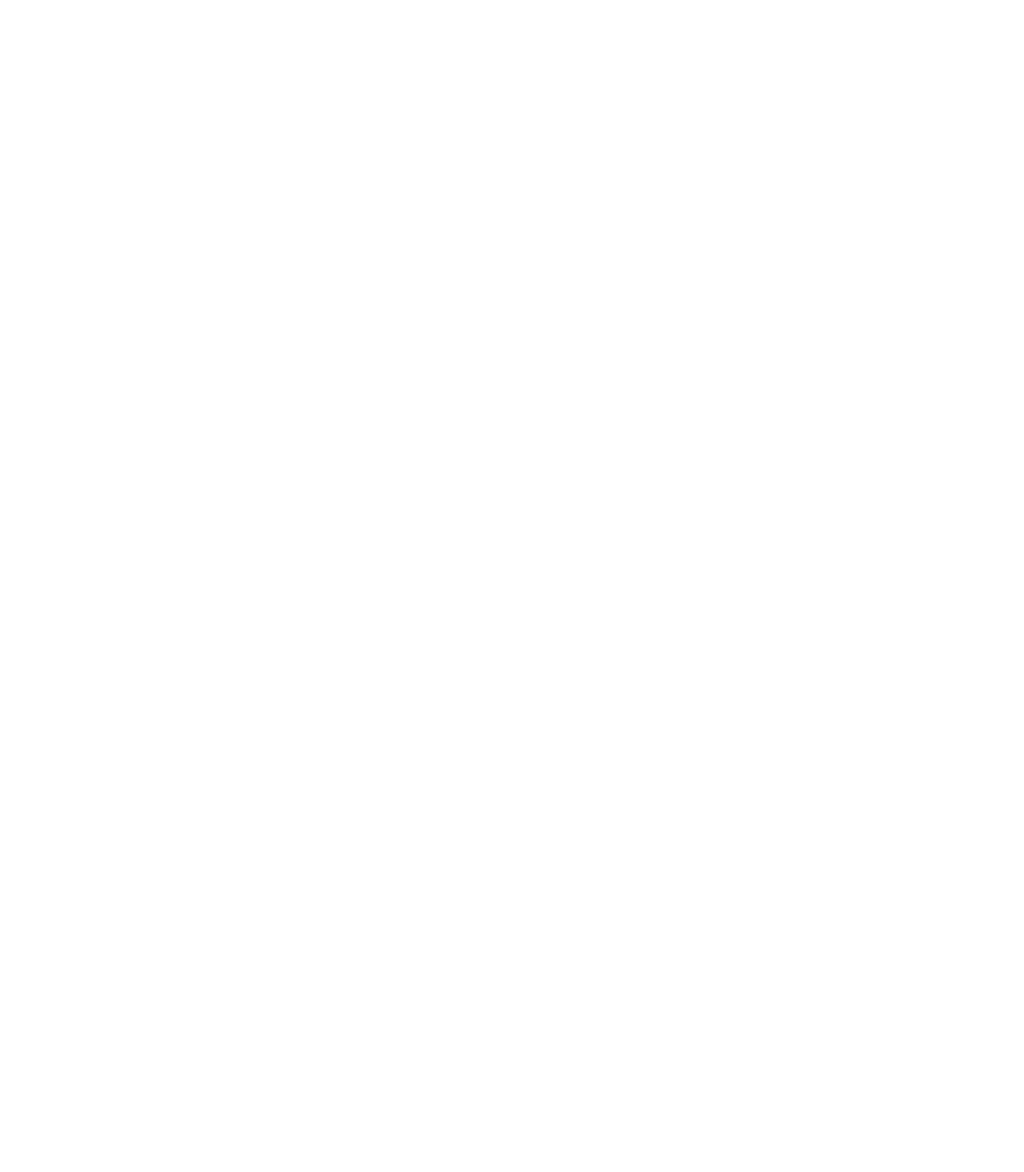
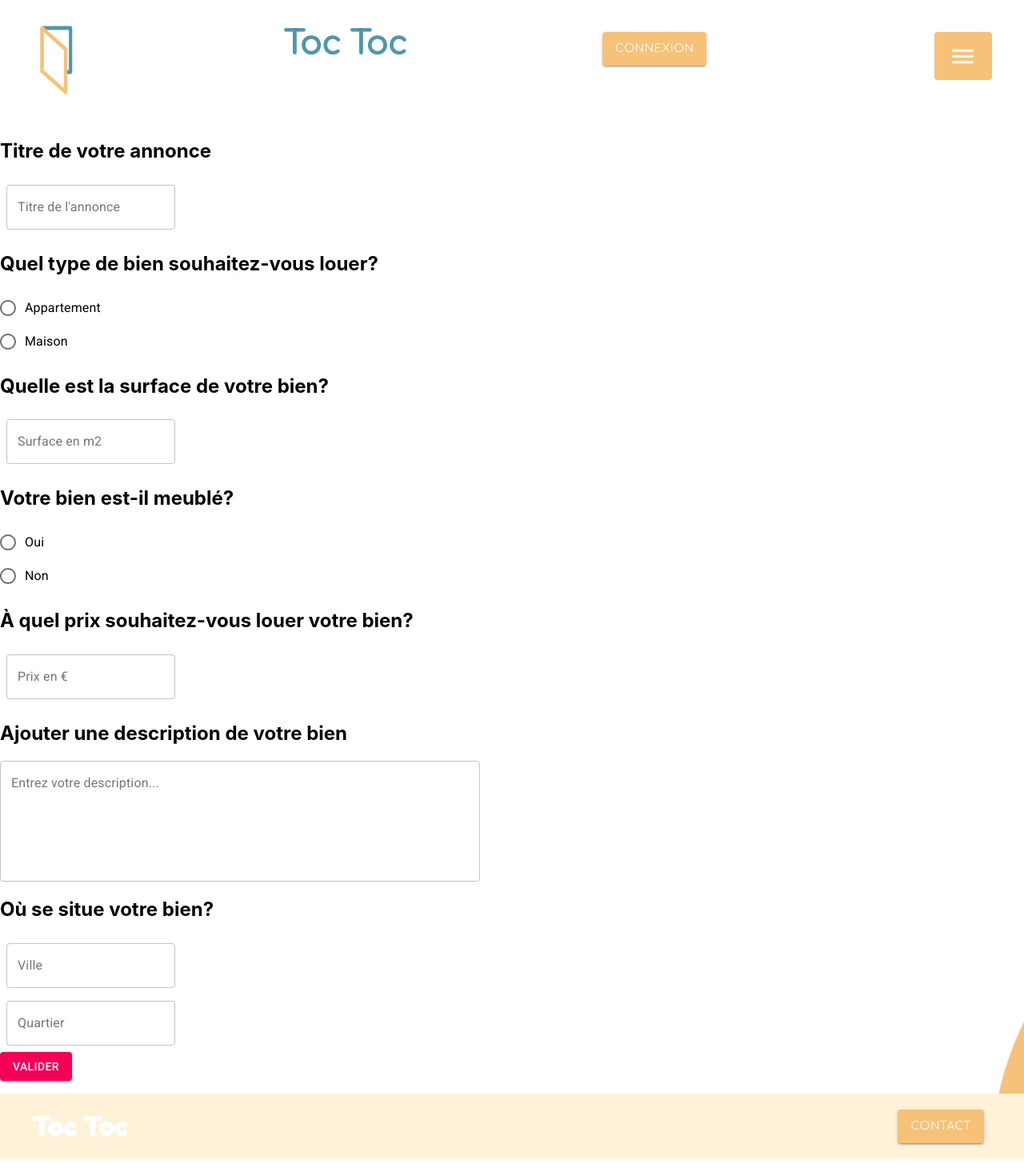
Before and after one commit to anaisjarnac/Toc-Toc, a React (Create React App) app: page /flat in a window 1280 px wide. Shown: the whole page at 80% size. Before the commit the page ends 800 px from the top, so only its background shows below. Built offline with nearby package versions, Linux system fonts and the light colour scheme.

Commit message:
flat-api-connection

```diff
--- a/package.json
+++ b/package.json
@@ -10,6 +10,7 @@
     "@testing-library/react": "^11.2.6",
     "@testing-library/user-event": "^12.8.3",
     "axios": "^0.21.1",
+    "express": "^4.17.1",
     "react": "^17.0.2",
     "react-dom": "^17.0.2",
     "react-router-dom": "^5.2.0",
--- a/src/App.js
+++ b/src/App.js
@@ -5,7 +5,7 @@ import Main from "./layout/Main";
 import Home from "./view/home/Home";
 import MarketPlace from "./view/marketplace/MarketPlace";
 import Connexion from "./common/components/Connexion";
-import DeposerBien from "./view/deposerbien/DeposerBien";
+import AddFlat from "./view/addflat/AddFlat";
 
 function App() {
   return (
@@ -49,10 +49,10 @@ function App() {
         />
         <Route
           exact
-          path="/deposerbien"
+          path="/flat"
           render={() => (
             <Main>
-              <DeposerBien />
+              <AddFlat />
             </Main>
           )}
         />
--- /dev/null
+++ b/src/view/addflat/AddFlat.jsx
@@ -0,0 +1,184 @@
+import React, { useState } from 'react';
+import ImagesUpload from './components/ImagesUpload';
+import Radio from '@material-ui/core/Radio';
+import RadioGroup from '@material-ui/core/RadioGroup';
+import FormControlLabel from '@material-ui/core/FormControlLabel';
+import TextField from '@material-ui/core/TextField';
+import Button from '@material-ui/core/Button';
+import { makeStyles } from '@material-ui/core';
+import axios from 'axios';
+
+const useStyles = makeStyles((theme) => ({
+  root: {
+    '& > *': {
+      margin: theme.spacing(1),
+    },
+  },
+  flatDescription: {
+    width: 600,
+  },
+}));
+
+function AddFlat(props) {
+  const classes = useStyles();
+
+  const [form, setForm] = React.useState({
+    type: '',
+    title: '',
+    city: '',
+    district: '',
+    images: [],
+    area: '',
+    furnished: '',
+    price: '',
+    description: '',
+  });
+
+  // const handleUploadImage = (imageUrl) => {
+  //   setImage((images) => [...images, imageUrl]);
+  // };
+
+  const handleChange = (e) => {
+    setForm({ ...form, [e.target.name]: e.target.value });
+  };
+
+
+//   const config = {
+//     headers: { "Authorization": `Bearer ${token}` }
+// };
+
+  // const postForm = () => {
+  //   axios.post("https://toctoc-api.herokuapp.com/flat", form, config)
+  //   .then(res => {
+  //     console.log(res);
+  //   })
+  // }
+
+  const postForm = () => {
+    axios.post("https://toctoc-api.herokuapp.com/flat", form, {
+      headers: {
+        'Authorization': `Bearer ${token}` }
+      })
+    .then(res => {
+      console.log(res);
+    })
+  }
+
+  const handleClick = () => {
+    console.log(form);
+    postForm();
+  };
+
+  return (
+    <div>
+      <div>
+        <h2>Titre de votre annonce</h2>
+        <form className={classes.root} noValidate autoComplete="off">
+          <TextField
+            label="Titre de l'annonce"
+            variant="outlined"
+            name="title"
+            value={form.title}
+            onChange={handleChange}
+          />
+        </form>
+      </div>
+      <div>
+        <h2>Quel type de bien souhaitez-vous louer?</h2>
+        <RadioGroup value={form.type} onChange={handleChange} name="type">
+          <FormControlLabel
+            value="flat"
+            control={<Radio />}
+            label="Appartement"
+          />
+          <FormControlLabel value="house" control={<Radio />} label="Maison" />
+        </RadioGroup>
+      </div>
+      <div>
+        <h2>Quelle est la surface de votre bien?</h2>
+        <form className={classes.root} noValidate autoComplete="off">
+          <TextField
+            label="Surface en m2"
+            variant="outlined"
+            name="area"
+            value={form.area}
+            onChange={handleChange}
+          />
+        </form>
+      </div>
+      <div>
+        <h2>Votre bien est-il meublé?</h2>
+
+        <RadioGroup
+          name="furnished"
+          value={form.furnished}
+          onChange={handleChange}
+        >
+          <FormControlLabel value="Oui" control={<Radio />} label="Oui" />
+          <FormControlLabel value="Non" control={<Radio />} label="Non" />
+        </RadioGroup>
+      </div>
+      <div>
+        <h2>À quel prix souhaitez-vous louer votre bien?</h2>
+        <form className={classes.root} noValidate autoComplete="off">
+          <TextField
+            label="Prix en €"
+            variant="outlined"
+            name="price"
+            value={form.price}
+            onChange={handleChange}
+          />
+        </form>
+      </div>
+      <div>
+        <h2>Ajouter une description de votre bien</h2>
+        <TextField
+          className={classes.flatDescription}
+          id="outlined-textarea"
+          label="Entrez votre description..."
+          placeholder="Placeholder"
+          multiline
+          rows={6}
+          variant="outlined"
+          name="description"
+          value={form.description}
+          onChange={handleChange}
+        />
+      </div>
+      {/* <div>
+        <h2>Ajouter des photos</h2>
+        <div>
+          <ImagesUpload onUpload={handleUploadImage} images={image} />
+        </div>
+      </div> */}
+      <div>
+        <h2>Où se situe votre bien?</h2>
+        <form className={classes.root} noValidate autoComplete="off">
+          <TextField
+            label="Ville"
+            variant="outlined"
+            name="city"
+            value={form.city}
+            onChange={handleChange}
+          />
+        </form>
+        <form className={classes.root} noValidate autoComplete="off">
+          <TextField
+            label="Quartier"
+            variant="outlined"
+            name="district"
+            value={form.district}
+            onChange={handleChange}
+          />
+        </form>
+      </div>
+      <div>
+        <Button variant="contained" color="secondary" onClick={handleClick}>
+          Valider
+        </Button>
+      </div>
+    </div>
+  );
+}
+
+export default AddFlat;
--- a/src/view/deposerbien/DeposerBien.jsx
+++ b/src/view/addflat/DeposerBien.jsx
@@ -30,7 +30,7 @@ function DeposerBien(props) {
   const [description, setDescription] = React.useState('');
   const [city, setCity] = React.useState('');
   const [district, setDistrict] = React.useState('');
-  const [image, setImage] = React.useState('');
+  const [image, setImage] = React.useState([]);
 
   const handleClickFinaleValidation = () => {
     const newFlat = {
@@ -43,17 +43,16 @@ function DeposerBien(props) {
       ville: city,
       quartier: district,
       image: image,
-
     };
     console.log(newFlat);
   };
 
   const handleUploadImage = (imageUrl) => {
-    setImage(imageUrl);
-    console.log(imageUrl);
 
+    //setImage(imageUrl);
+    //image.push(imageUrl);
+    setImage(images => [...images, imageUrl]);
   };
-
 
   return (
     <div>
@@ -72,11 +71,11 @@ function DeposerBien(props) {
         <h2>Quel type de bien souhaitez-vous louer?</h2>
         <RadioGroup value={type} onChange={(e) => setType(e.target.value)}>
           <FormControlLabel
-            value="Appartement"
+            value="flat"
             control={<Radio />}
             label="Appartement"
           />
-          <FormControlLabel value="Maison" control={<Radio />} label="Maison" />
+          <FormControlLabel value="house" control={<Radio />} label="Maison" />
         </RadioGroup>
       </div>
       <div>
@@ -128,7 +127,9 @@ function DeposerBien(props) {
       </div>
       <div>
         <h2>Ajouter des photos</h2>
-        <ImagesUpload  onUpload={handleUploadImage}/>
+        <div>
+        <ImagesUpload  onUpload={handleUploadImage} images={image}/>
+        </div>
       </div>
       <div>
         <h2>Où se situe votre bien?</h2>
--- a/src/view/deposerbien/components/ImagesUpload.jsx
+++ b/src/view/addflat/components/ImagesUpload.jsx
@@ -1,11 +1,9 @@
-import React, { createRef, useState } from 'react';
+import React, { createRef } from 'react';
 import axios from 'axios';
 
-function ImagesUpload( {onUpload}) {
+function ImagesUpload({ onUpload, images }) {
   const publicKey = process.env.REACT_APP_PUBLIC_KEY;
   const authEndpoint = process.env.REACT_APP_AUTHENTICATION_ENDPOINT;
-
-  const [imageUrl, setImageUrl] = useState('');
 
   const uploadRef = createRef();
 
@@ -38,12 +36,11 @@ function ImagesUpload( {onUpload}) {
       config
     );
 
-    setImageUrl(response.data.url)
     onUpload(response.data.url);
-
   };
 
   return (
+    <div>
       <div>
         <button onClick={triggerUpload}>Mon Button</button>{' '}
         {/* custom element to change ! */}
@@ -53,7 +50,10 @@ function ImagesUpload( {onUpload}) {
           type="file"
           onChange={handleUpload}
         />
-      {imageUrl && <img src={imageUrl} alt="" />}
+      </div>
+      {images.map((image, index) => {
+        return <img src={image} alt="" key={index} />;
+      })}
     </div>
   );
 }
--- a/src/view/home/components/BurgerMenu.jsx
+++ b/src/view/home/components/BurgerMenu.jsx
@@ -150,7 +150,7 @@ export default function BurgerMenu() {
             <li>
               <Button
                 className={classes.nous}
-                to="/deposerbien"
+                to="/flat"
                 component={Link}
               >
                 <ListItemIcon>
```
Also changed, not shown: src/view/editflat/EditFlat.jsx (added, +31 -0 lines), 2 other files (tests, documents, lock files or other folders). Lines whose indentation alone changed are shown as unchanged.
